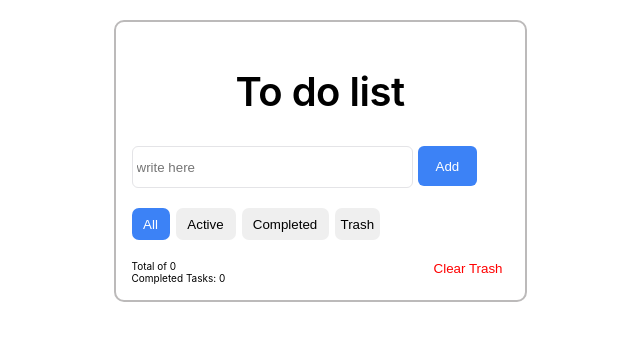
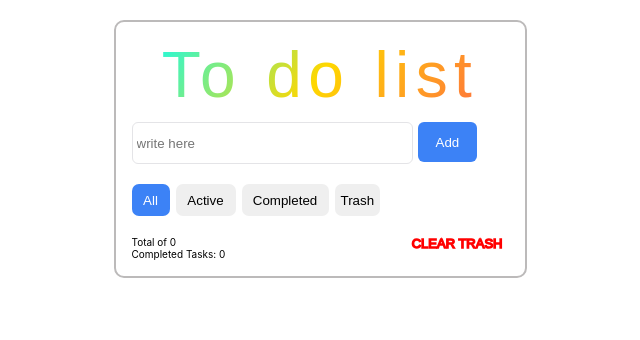
Before and after one commit to InderN10/realTO-DO, a React (Create React App) app: page / in a window 1280 px wide. Shown: the top 340 px of the page, without its empty margins (320-960 px from the left). Built offline with nearby package versions, Linux system fonts and the light colour scheme.

Commit message:
little-css-changes

```diff
--- a/src/App.css
+++ b/src/App.css
@@ -72,7 +72,7 @@
   border-radius: 7px;
 }
 
-#title {
+/* #title {
   color: #000;
   text-align: center;
   font-size: 40px;
@@ -81,6 +81,36 @@
   line-height: 28px;
   letter-spacing: -0.5px;
 
+} */
+
+#title {
+  font-family: "Titillium Web", sans-serif;
+  font-size: clamp(3rem, 10vw + 1rem, 4rem);
+  letter-spacing: 0.1em;
+  display: grid;
+  place-items: center;
+  grid-template-areas: "text";
+  -webkit-background-clip: text;
+  -webkit-text-fill-color: transparent;
+  color: transparent;
+  background-image: linear-gradient(305deg, tomato, gold, cyan);
+  margin: 0;
+  margin-bottom: 10px;
+
+  & > *,
+  &::after {
+    grid-area: text;
+  }
+
+  &::after {
+    content: attr(data-text);
+    color: var(--paper);
+    transform: translate(0.1em, 0.1em);
+    filter: drop-shadow(0.015em 0.015em 0.025em var(--shadow));
+    -webkit-background-clip: text;
+    color: transparent;
+    background-image: linear-gradient(var(--highlight), var(--paper));
+  }
 }
 
 #error {
@@ -145,11 +175,11 @@ display: block;
   justify-content: space-between;
 
 }
-#deleteAllCompletedButton{
+/* #deleteAllCompletedButton{
  border: 0;
  background-color: white;
  color: red;
-}
+} */
 #p{
   margin: 0;
 }
@@ -161,3 +191,21 @@ display: block;
   max-height: 245px;
   overflow: scroll;
 }
+#deleteAllCompletedButton{
+	font-size: 13px;
+	text-decoration: none;
+	text-align: center;
+	text-transform: uppercase;
+	line-height: 1;
+	color: transparent;
+	-webkit-text-stroke: 1.5px red;
+	text-shadow: 0 0 0 #fff;
+	transition: all 250ms;
+  background-color: white;
+  border: 0;
+}
+
+#deleteAllCompletedButton:hover {
+	text-shadow: 7px 7px 0 orange;
+	transform: translate(-2px, -2px)
+}
```
Also changed, not shown: src/App.js (+4 -5 lines).
